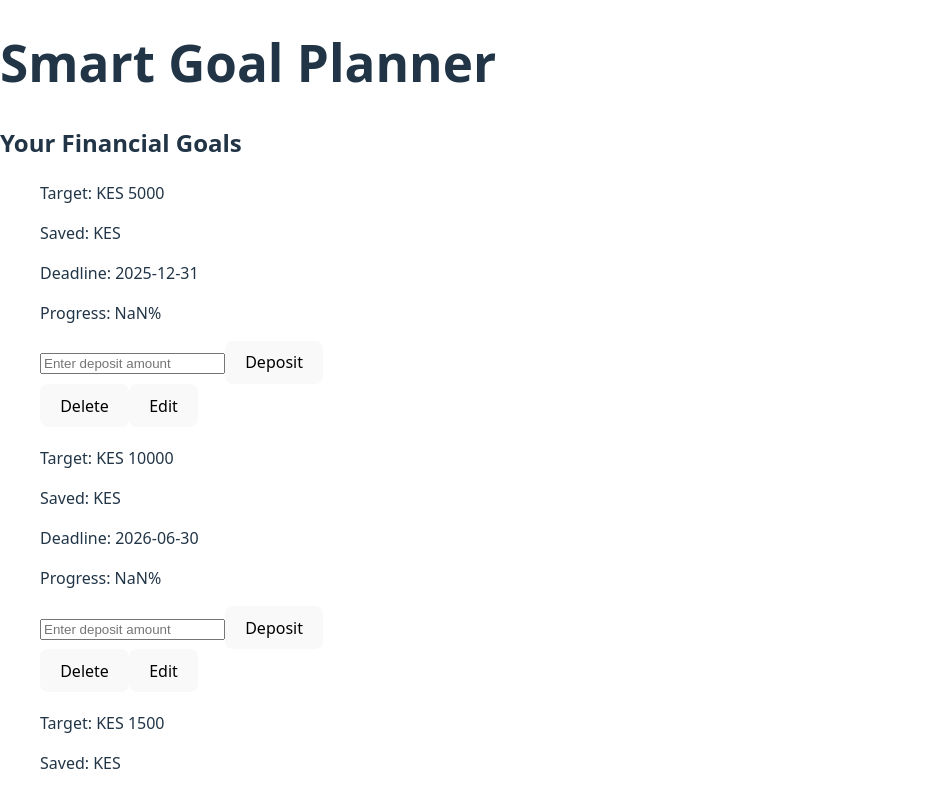
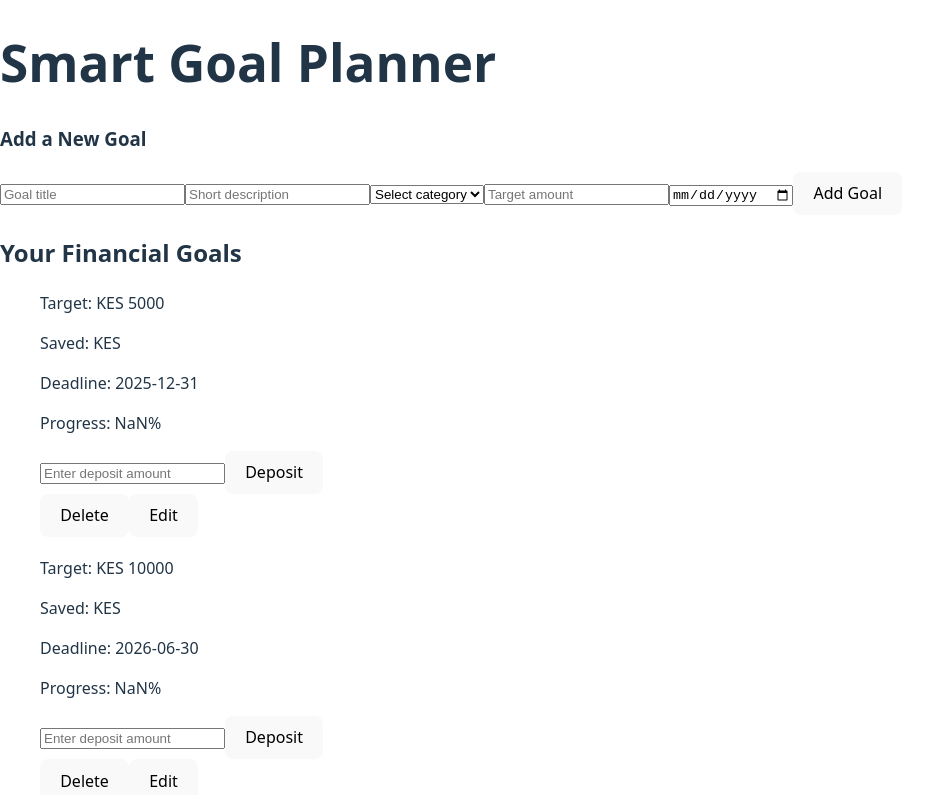
Before and after one commit to annetnyabuto/Smart-Goal-Planner, a React (Vite) app: page / in a window 1280 px wide. Shown: the top 795 px of the page, without its empty margins (0-944 px from the left). Built offline with nearby package versions, Linux system fonts and the light colour scheme; data requests are answered from the project's data file.

Commit message:
add new goal

```diff
--- a/src/App.jsx
+++ b/src/App.jsx
@@ -1,47 +1,53 @@
 import React, { useEffect, useState } from 'react';
 import GoalList from './components/GoalList';
-import DepositForm from './components/DepositForm'; // Optional if you use it
+import DepositForm from './components/DepositForm';
+import NewGoalForm from './components/NewGoalForm';
 
 function App() {
   const [goals, setGoals] = useState([]);
   const [showDepositForm, setShowDepositForm] = useState(false);
   const [selectedGoal, setSelectedGoal] = useState(null);
 
-  // Fetch goals from json-server on mount
   useEffect(() => {
     fetch('http://localhost:3001/goals')
       .then(res => res.json())
       .then(data => {
-        console.log('Fetched goals:', data);  // For debugging
+        console.log('Fetched goals:', data);
         setGoals(data);
       })
       .catch(err => console.error('Error fetching goals:', err));
   }, []);
 
-  // Delete goal by id
+  const addGoal = (newGoal) => {
+    const goalToAdd = { ...newGoal, amountSaved: 0 };
+    fetch('http://localhost:3001/goals', {
+      method: 'POST',
+      headers: { 'Content-Type': 'application/json' },
+      body: JSON.stringify(goalToAdd),
+    })
+      .then(res => res.json())
+      .then(addedGoal => setGoals(prev => [...prev, addedGoal]))
+      .catch(err => console.error('Error adding goal:', err));
+  };
+
   const handleDelete = (id) => {
     fetch(`http://localhost:3001/goals/${id}`, {
       method: 'DELETE',
     })
-      .then(() => {
-        setGoals(prev => prev.filter(goal => goal.id !== id));
-      })
+      .then(() => setGoals(prev => prev.filter(goal => goal.id !== id)))
       .catch(err => console.error('Error deleting goal:', err));
   };
 
-  // Open deposit form for a selected goal
   const openDepositForm = (goal) => {
     setSelectedGoal(goal);
     setShowDepositForm(true);
   };
 
-  // Close deposit form modal
   const closeDepositForm = () => {
     setShowDepositForm(false);
     setSelectedGoal(null);
   };
 
-  // Deposit money into goal
   const handleDeposit = (id, amount) => {
     const goalToUpdate = goals.find(goal => goal.id === id);
     if (!goalToUpdate) return;
@@ -61,17 +67,18 @@ function App() {
         setGoals(prev => prev.map(g => (g.id === id ? updated : g)));
         closeDepositForm();
       })
-      .catch(err => console.error('Error updating goal:', err));
+      .catch(err => console.error('Error depositing:', err));
   };
 
-  // Stub for edit (expand later)
   const handleEdit = (id) => {
-    alert(`Edit not implemented yet for goal id: ${id}`);
+    alert(`Edit not implemented yet for goal ID: ${id}`);
   };
 
   return (
     <div className="App">
       <h1>Smart Goal Planner</h1>
+
+      <NewGoalForm onAddGoal={addGoal} />
 
       {showDepositForm && selectedGoal && (
         <DepositForm
@@ -85,7 +92,7 @@ function App() {
         goals={goals}
         onDelete={handleDelete}
         onEdit={handleEdit}
-        onDeposit={openDepositForm}  // opens deposit form modal
+        onDeposit={openDepositForm}
       />
     </div>
   );
--- a/src/components/NewGoalForm.jsx
+++ b/src/components/NewGoalForm.jsx
@@ -1 +1,89 @@
-//adds new goal
+import React, { useState } from "react";
+
+function NewGoalForm({ onAddGoal }) {
+  const [newGoal, setNewGoal] = useState({
+    title: '',
+    description: '',
+    category: '',
+    targetAmount: '',
+    deadline: '',
+  });
+
+  const handleChange = (e) => {
+    const { name, value } = e.target;
+    setNewGoal({ ...newGoal, [name]: value });
+  };
+
+  const handleSubmit = (e) => {
+    e.preventDefault();
+    onAddGoal(newGoal);
+    setNewGoal({
+      title: '',
+      description: '',
+      category: '',
+      targetAmount: '',
+      deadline: '',
+    });
+  };
+
+  return (
+    <form className="goal-form" onSubmit={handleSubmit}>
+      <h3>Add a New Goal</h3>
+
+      <input
+        type="text"
+        name="title"
+        placeholder="Goal title"
+        value={newGoal.title}
+        onChange={handleChange}
+        required
+      />
+
+      <input
+        type="text"
+        name="description"
+        placeholder="Short description"
+        value={newGoal.description}
+        onChange={handleChange}
+        required
+      />
+
+      <select
+        name="category"
+        value={newGoal.category}
+        onChange={handleChange}
+        required
+      >
+        <option value="">Select category</option>
+        <option value="Health">Health</option>
+        <option value="Career">Career</option>
+        <option value="Finance">Finance</option>
+        <option value="Personal">Personal</option>
+        <option value="Education">Education</option>
+        <option value="Misc.">Misc.</option>
+      </select>
+
+      <input
+        type="number"
+        name="targetAmount"
+        placeholder="Target amount"
+        value={newGoal.targetAmount}
+        onChange={handleChange}
+        min="1"
+        required
+      />
+
+      <input
+        type="date"
+        name="deadline"
+        value={newGoal.deadline}
+        onChange={handleChange}
+        required
+      />
+
+      <button id="AddBtn" type="submit">Add Goal</button>
+    </form>
+  );
+}
+
+export default NewGoalForm;
```
